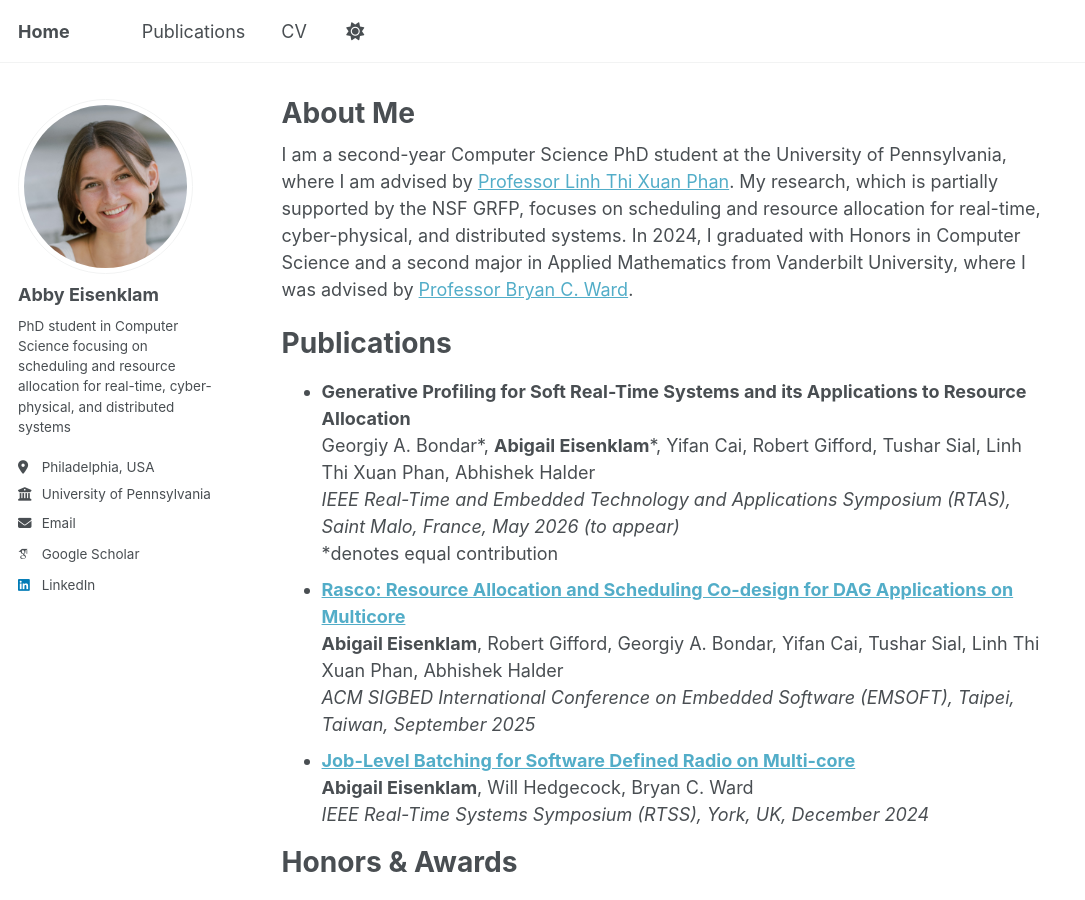
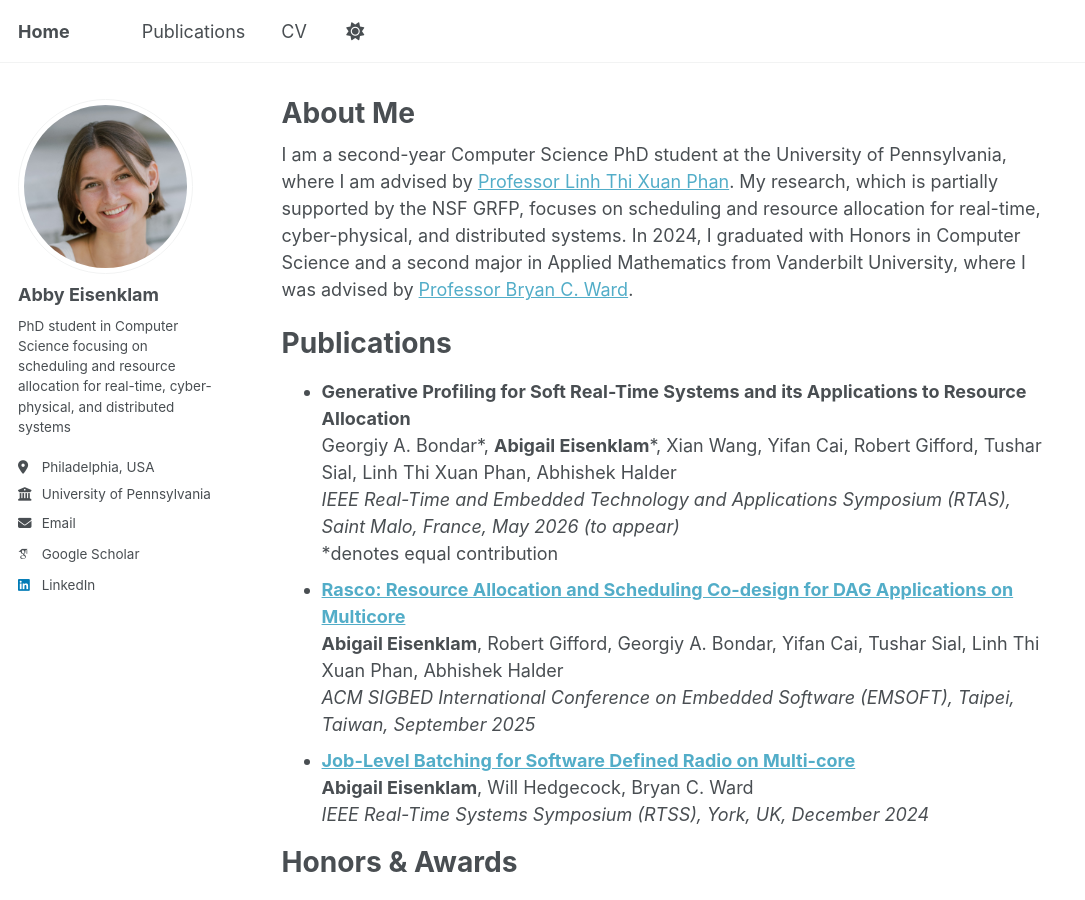
Before and after one commit to abbyeisenklam/abbyeisenklam.github.io, a Jekyll site: the page built from _pages/about.md, in a window 1280 px wide and 900 px high. Shown: the whole window, without its empty margins (0-1085 px from the left). Built offline with Jekyll 4.4.1, drawn with Linux system fonts in a browser that asks for light colours; some web fonts are replaced; a script that is not in the unit is left out.

```diff
--- a/_pages/about.md
+++ b/_pages/about.md
@@ -12,7 +12,7 @@ I am a second-year Computer Science PhD student at the University of Pennsylvani
 Publications
 ======
 * **Generative Profiling for Soft Real-Time Systems and its Applications to Resource Allocation**  <br>
-Georgiy A. Bondar\*, **Abigail Eisenklam**\*, Yifan Cai, Robert Gifford, Tushar Sial, Linh Thi Xuan Phan, Abhishek Halder  <br>
+Georgiy A. Bondar\*, **Abigail Eisenklam**\*, Xian Wang, Yifan Cai, Robert Gifford, Tushar Sial, Linh Thi Xuan Phan, Abhishek Halder  <br>
 _IEEE Real-Time and Embedded Technology and Applications Symposium (RTAS), Saint Malo, France, May 2026 (to appear)_ <br>
 \*denotes equal contribution
 * [**Rasco: Resource Allocation and Scheduling Co-design for DAG Applications on Multicore**](https://dl.acm.org/doi/10.1145/3761814) <br>
```
Also changed, not shown: _publications/rtas-26-genprofiling.md (+1 -1 lines).
